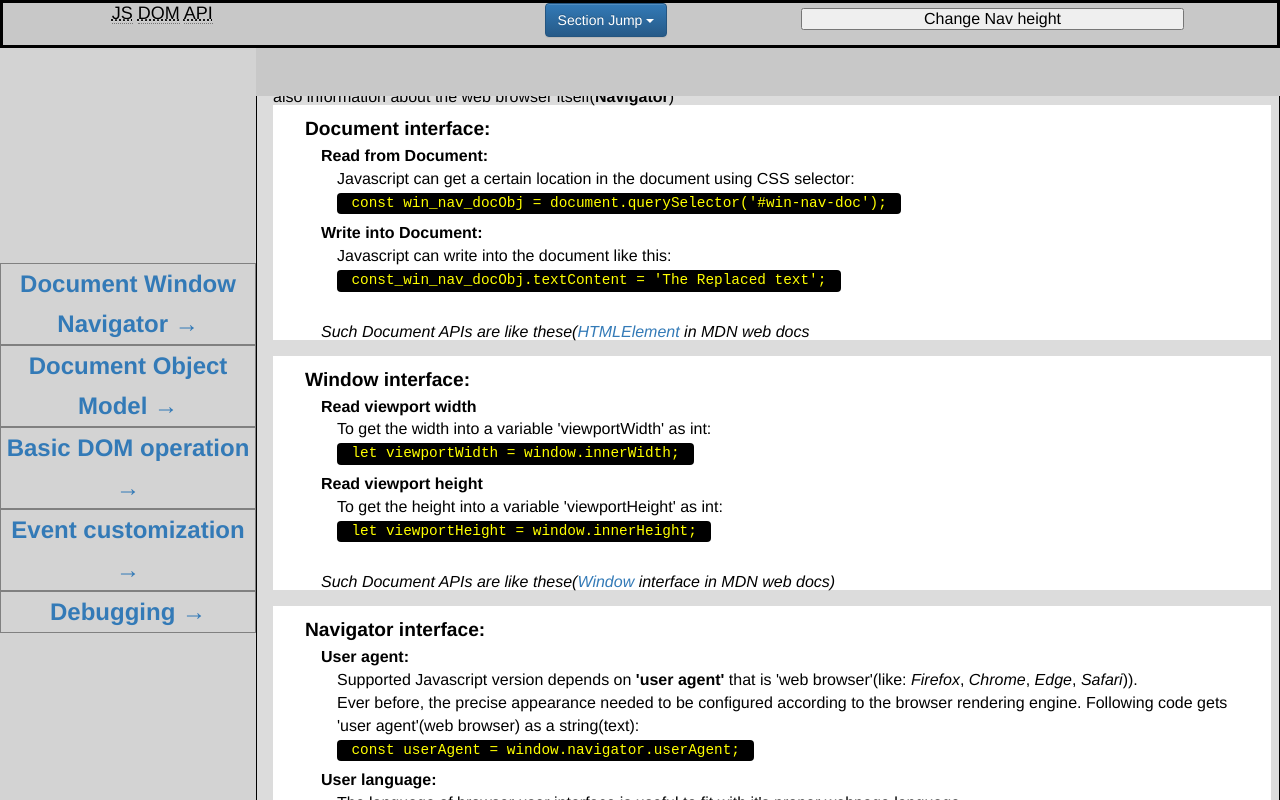
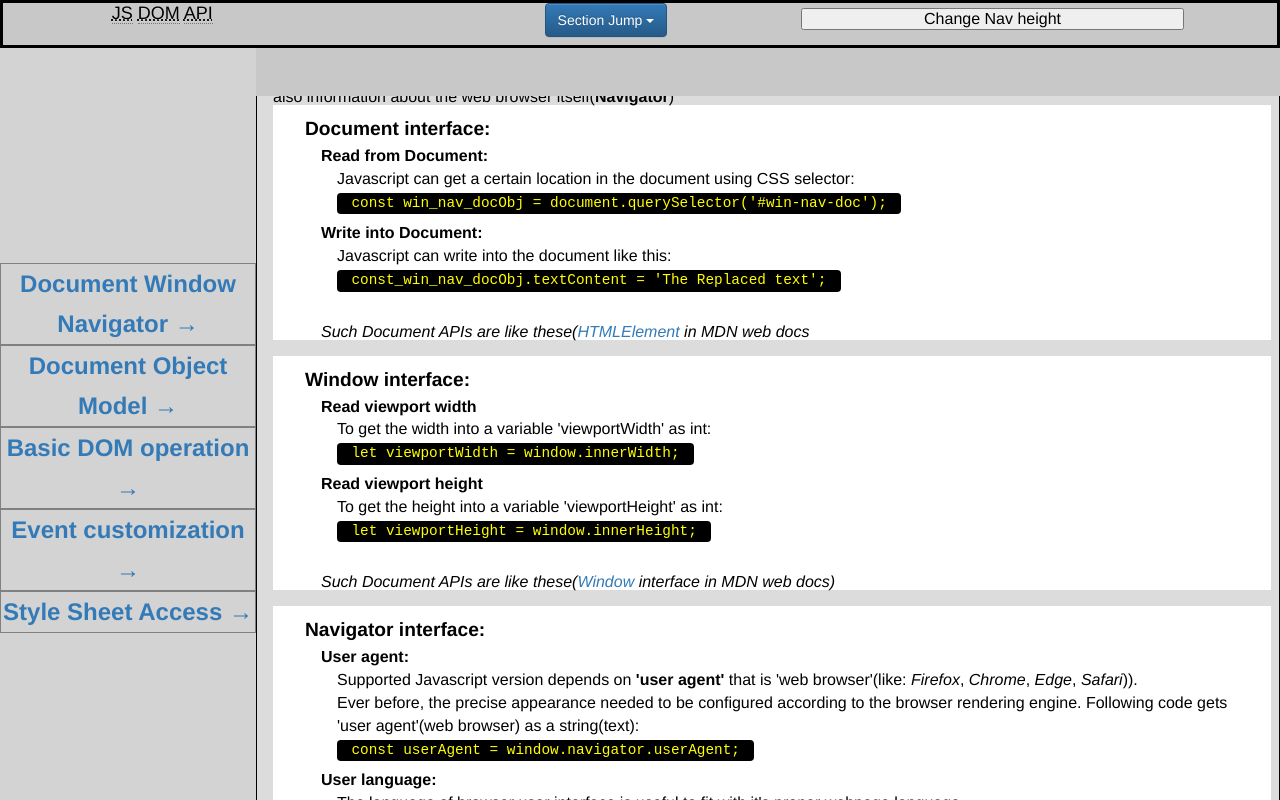
Before and after one commit to Yasukazu/ts-doc, a website: page docs/index.html in a window 1280 px wide. Shown: the top 800 px of the page. Drawn offline with nearby package versions, Linux system fonts and the light colour scheme.

Commit message:
style sheet access

```diff
--- a/docs/index.html
+++ b/docs/index.html
@@ -26,7 +26,7 @@
             <li> <a href="#Document_Object_Model" class="nav-link">Document Object Model<span class="sr-only">(current)</span></a> </li>
             <li> <a href="#Basic_DOM_operation" class="nav-link">Basic DOM operation</a> </li>
             <li> <a href="#Event_customization" class="nav-link">Event customization</a> </li>
-            <li> <a href="#Debugging" class="nav-link">Debugging</a> </li>
+            <li> <a href="#Style_Sheet_Access" class="nav-link">Style Sheet Access</a> </li>
           </ul>
         </div>
         <button type="button" id="nav-expand" title="Click here to expand navigation area">Change Nav height</button>
@@ -36,7 +36,7 @@
         <a href="#Document_Object_Model" class="nav-link">Document Object Model</a>
         <a href="#Basic_DOM_operation" class="nav-link">Basic DOM operation</a>
         <a href="#Event_customization" class="nav-link">Event customization</a>
-        <a href="#Debugging" class="nav-link">Debugging</a>
+        <a href="#Style_Sheet_Access" class="nav-link">Style Sheet Access</a>
       </nav>
     </div>
 
@@ -155,8 +155,8 @@
               &larr; If you click this button, then above area text becomes added [ + click-count]. </label>
           </article>
         </section>
-        <section id="Debugging" class="main-section">
-          <header>Summary</header>
+        <section id="Style_Sheet_Access" class="main-section">
+          <header>Style Sheet Access</header>
           <article>
             <header>How to access with CSS</header>
             <dl>
@@ -164,7 +164,6 @@
                 <dd><p>Use getComputedStyle and getPropertyValue:</p>
                   <code>const hdr_h = getComputedStyle(document.documentElement).getPropertyValue('--hdr-h');</code></dd>
             </dl>
-
           </article>
           <article>
             <header>Recommended JavaScript coding:</header>
```
